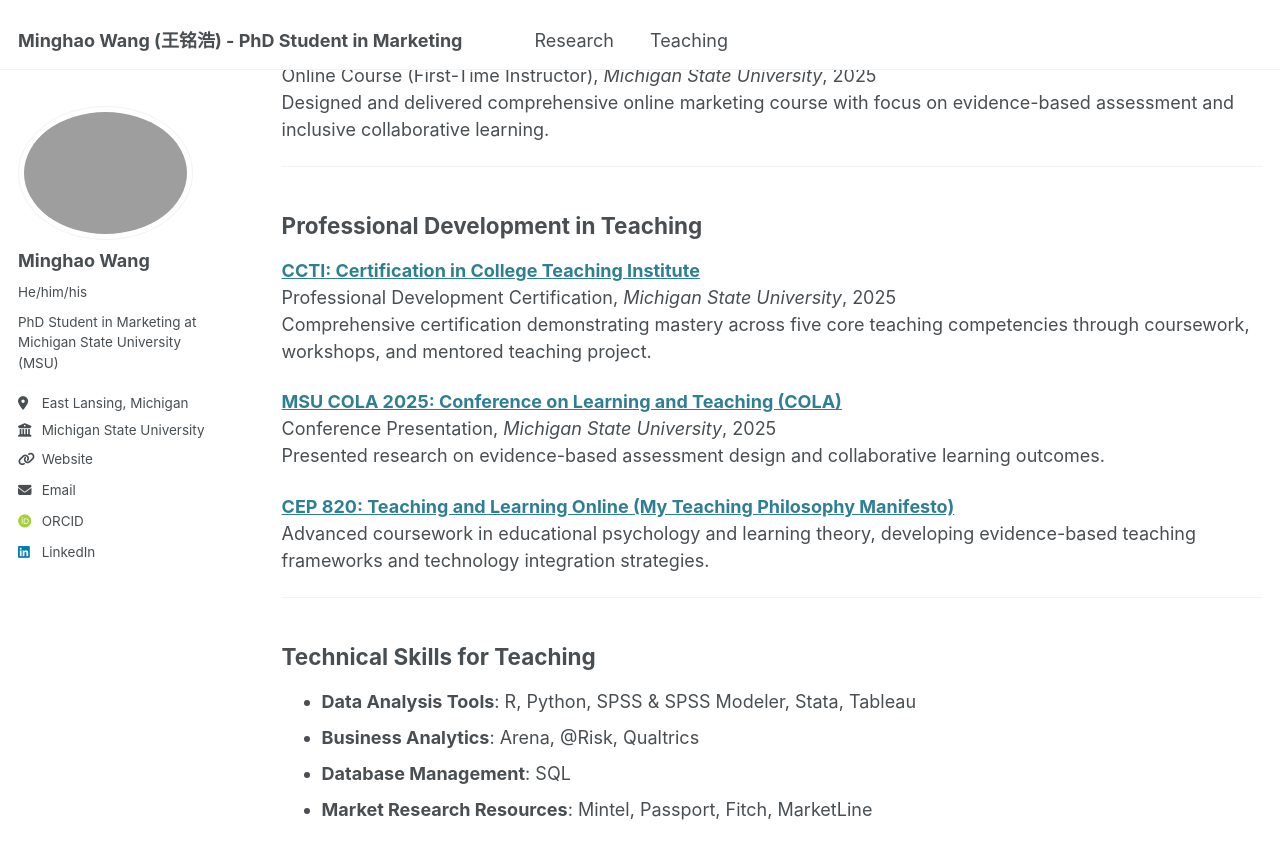
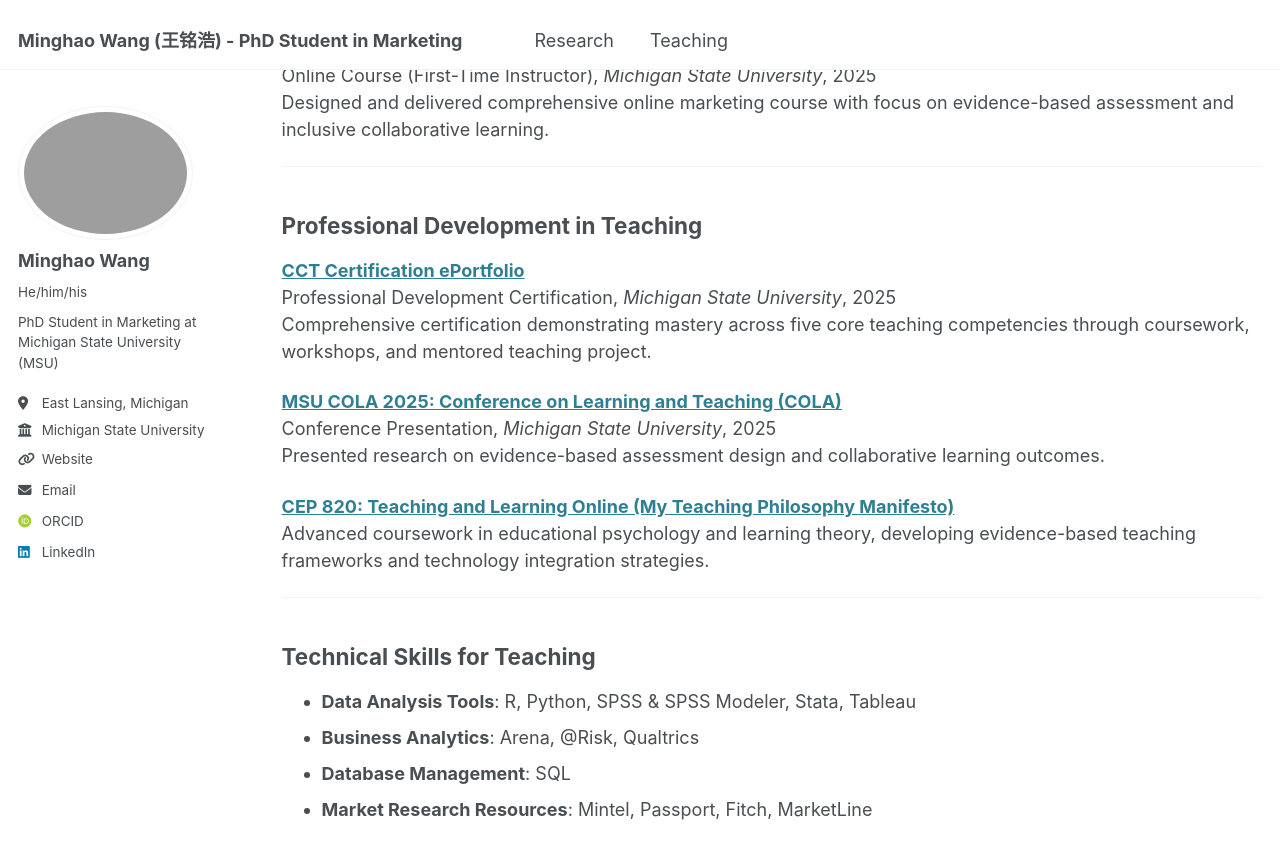
Before and after one commit to minghaowang-research/minghaowang-research.github.io, a Jekyll site: the page built from _pages/teaching.md, in a window 1280 px wide and 900 px high, scrolled down 385 px. Shown: the top 859 px of the window. Built offline with Jekyll 4.4.1, drawn with Linux system fonts in a browser that asks for light colours; some web fonts are replaced.

Commit message:
Changed name from CCTI to CCT Certification ePortfolio.

```diff
--- a/_pages/teaching.md
+++ b/_pages/teaching.md
@@ -24,7 +24,7 @@ Designed and delivered comprehensive online marketing course with focus on evide
 
 ## Professional Development in Teaching
 
-**[CCTI: Certification in College Teaching Institute]({{ base_path }}/teaching/certification-college-teaching)**
+**[CCT Certification ePortfolio]({{ base_path }}/teaching/certification-college-teaching)**
 Professional Development Certification, *Michigan State University*, 2025
 Comprehensive certification demonstrating mastery across five core teaching competencies through coursework, workshops, and mentored teaching project.
 
```
Also changed, not shown: _teaching/certification-college-teaching.md (+1 -1 lines), 1 other file.
